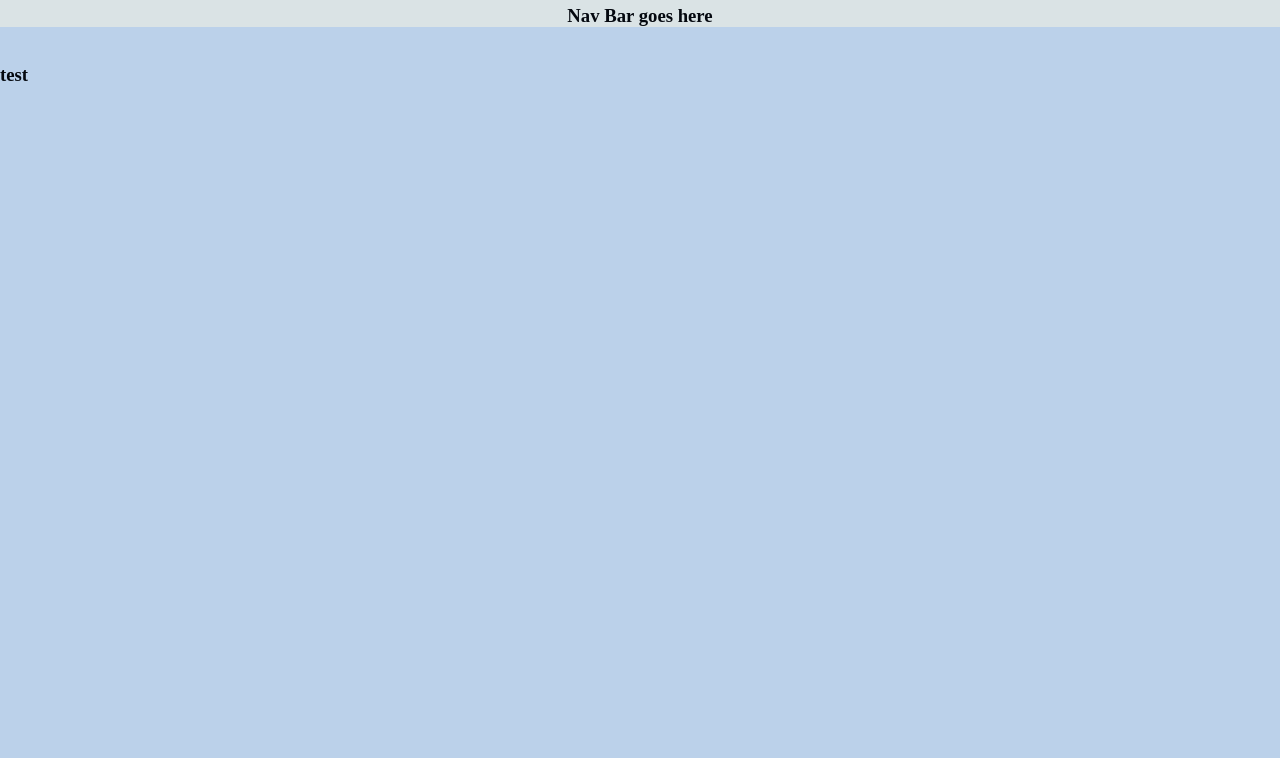
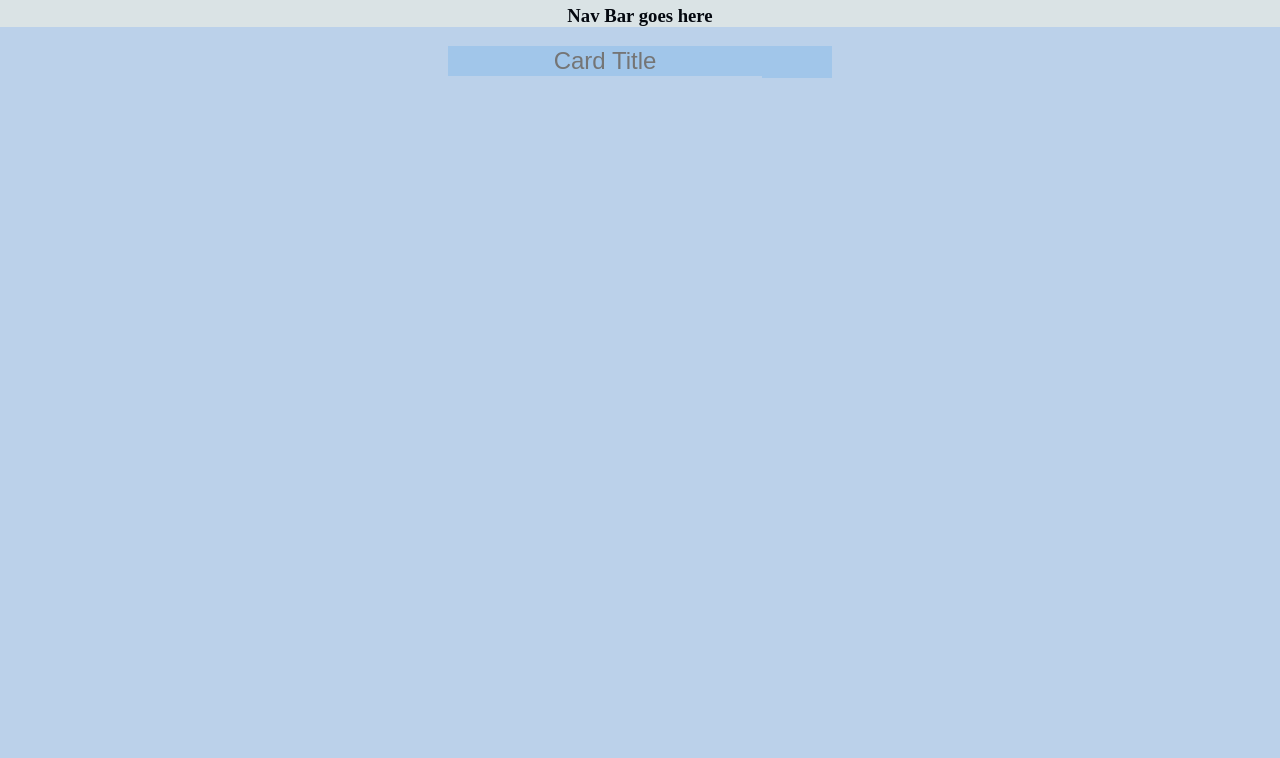
Before and after one commit to Jcait/todolist, a website built with webpack: page src/index.html in a window 1280 px wide. Shown: the part 42-800 px from the top of the page. Built offline with nearby package versions, Linux system fonts and the light colour scheme.

Commit message:
work on Card

```diff
--- a/src/index.html
+++ b/src/index.html
@@ -3,15 +3,13 @@
   <head>
     <meta charset="UTF-8" />
     <meta name="viewport" content="width=device-width, initial-scale=1.0" />
-    <title>Document</title>
+    <title>TodoLIst</title>
   </head>
   <body>
     <nav>
       <h1>Super Awesome To do List app</h1>
       <h3>Nav Bar goes here</h3>
     </nav>
-    <div class="container">
-      <div class="content"></div>
-    </div>
+    <div class="content"></div>
   </body>
 </html>
--- a/src/index.js
+++ b/src/index.js
@@ -6,12 +6,15 @@ const content = document.querySelector(".content")
 
 const card = () => {
     const div = document.createElement("div")
+    div.classList.add("card")
     content.appendChild(div)
-    cardTitle(div, "test")
+    cardTitle(div, "Card Title")
  }
 
  const cardTitle = (card, text) => {
-    const cardHeader = document.createElement("h3")
+    const cardHeader = document.createElement("input")
+    cardHeader.type = "text"
+    cardHeader.placeholder = text
     const title = card.appendChild(cardHeader)
     title.innerText = text
 
--- a/src/style.css
+++ b/src/style.css
@@ -28,10 +28,30 @@ h1 {
     margin-top: 0;
 }
 
+input {
+    border: none;
+    border-bottom: 2px solid var(--columbia-blue);
+    background-color: var(--powder-blue);
+    outline: none;
+    font-size: 24px;
+    text-align: center;
+}
+
+.test > h3 {
+    font-size: 2rem;
+    margin-top: 0;
+    text-align: center;
+}
+
 .content {
     display: flex;
+    flex-direction: column;
+    align-items: center;
 }
 
-.test {
+.card {
     background-color: var(--powder-blue);
+    width: 30%;
+
+
 }
```
